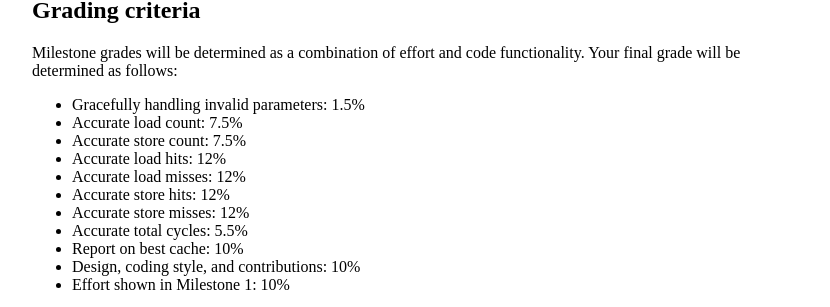
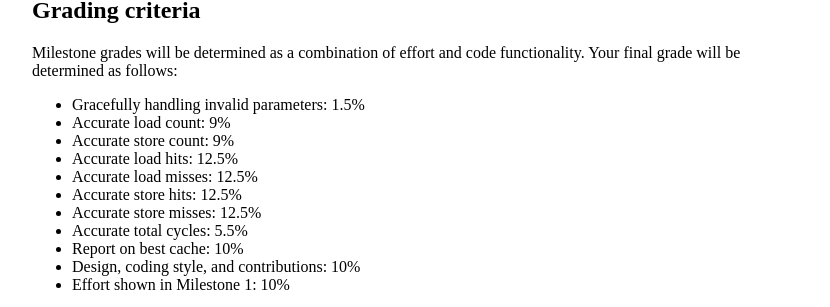
Before and after one commit to jhucsf/fall2021, a Jekyll site: the page built from assign/assign03.md, in a window 1280 px wide and 900 px high, scrolled down 948 px. Shown: the part 146-453 px from the top of the window, without its empty margins (224-1054 px from the left). Built offline with Jekyll 4.4.1, drawn with Linux system fonts in a browser that asks for light colours.

Commit message:
minor tweaks to weightings

```diff
--- a/assign/assign03.md
+++ b/assign/assign03.md
@@ -63,12 +63,12 @@ Milestone grades will be determined as a combination of effort and code
 functionality. Your final grade will be determined as follows:
 
 * Gracefully handling invalid parameters: 1.5%
-* Accurate load count: 7.5%
-* Accurate store count: 7.5%
-* Accurate load hits: 12%
-* Accurate load misses: 12%
-* Accurate store hits: 12%
-* Accurate store misses: 12%
+* Accurate load count: 9%
+* Accurate store count: 9%
+* Accurate load hits: 12.5%
+* Accurate load misses: 12.5%
+* Accurate store hits: 12.5%
+* Accurate store misses: 12.5%
 * Accurate total cycles: 5.5%
 * Report on best cache: 10%
 * Design, coding style, and contributions: 10%
```
